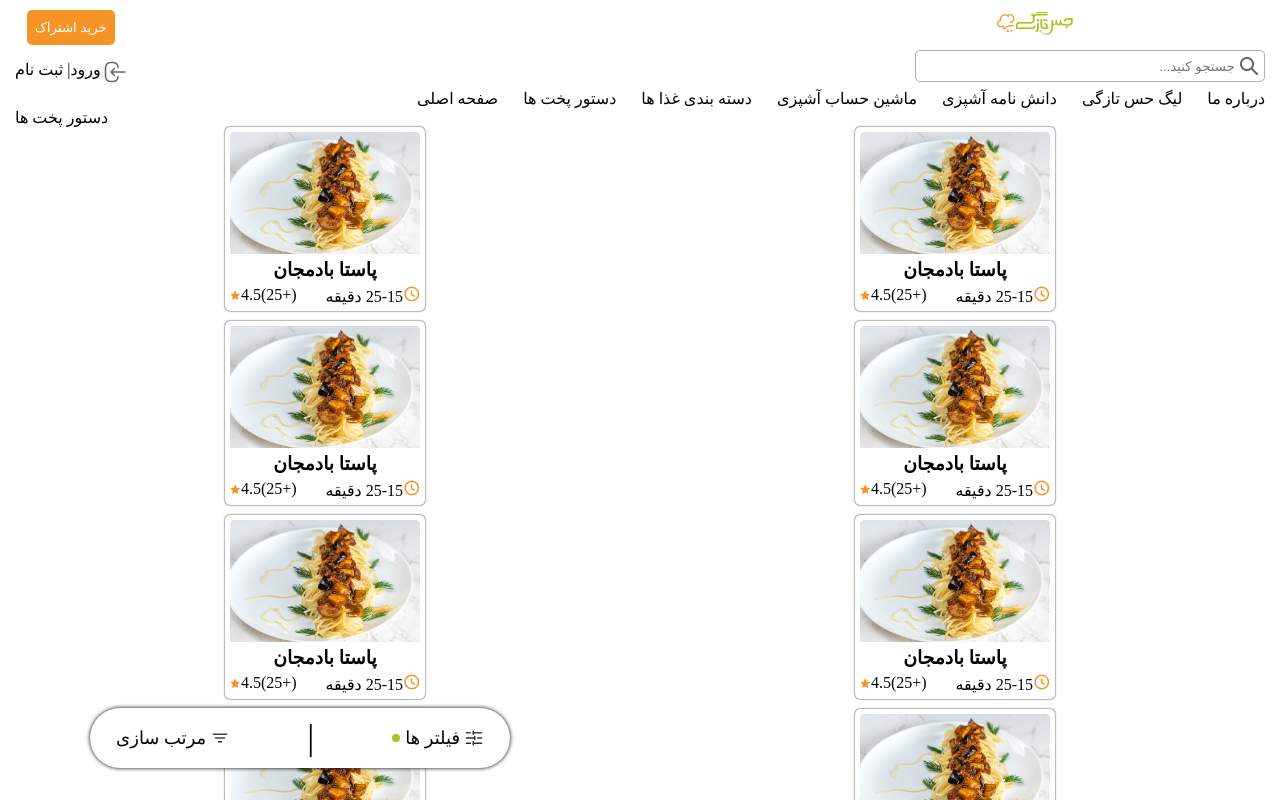
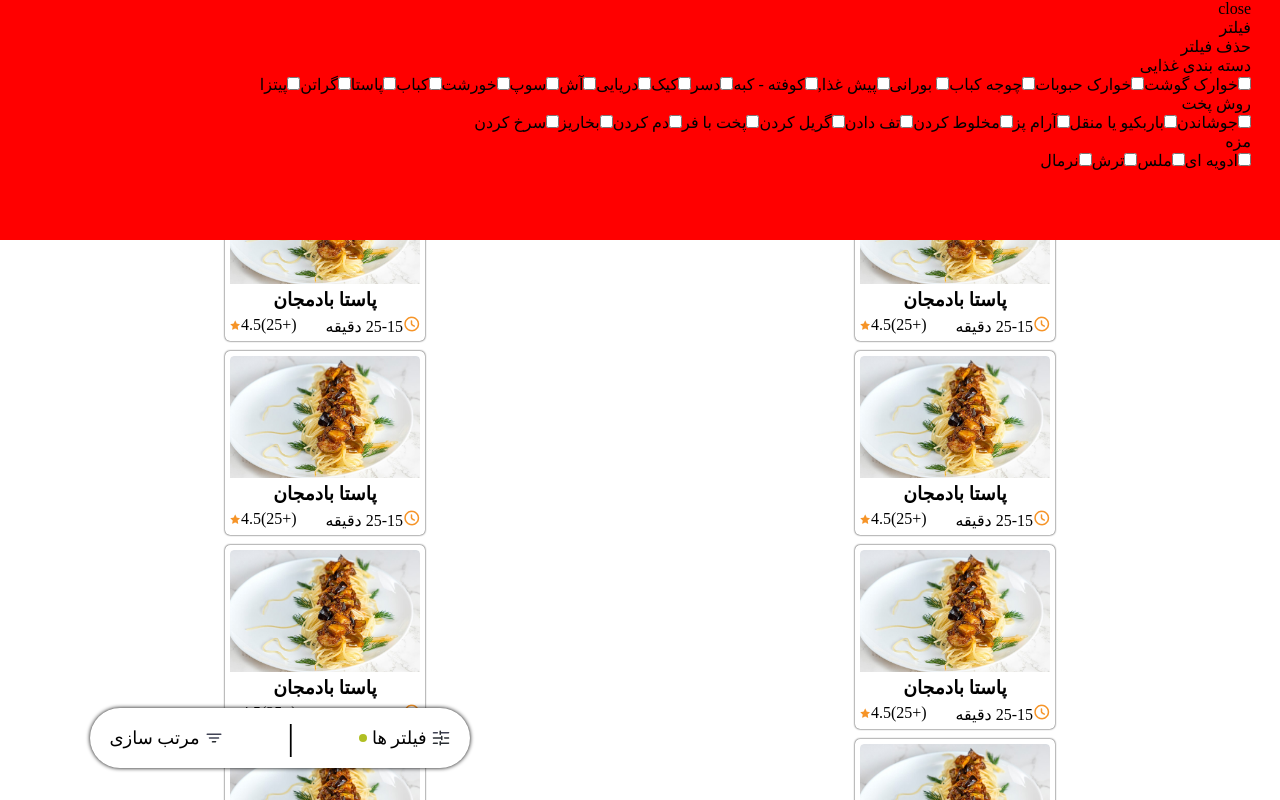
Before and after one commit to sediqullahbadakhsh/recipes, a React (Vite) app: page / in a window 1280 px wide. Both pictures are taken after a click on the item "فیلتر ها". Shown: the top 800 px of the page. Built offline with nearby package versions, Linux system fonts and the light colour scheme.

Commit message:
update filters

```diff
--- a/src/assets/style/Items.css
+++ b/src/assets/style/Items.css
@@ -10,6 +10,15 @@
 .active {
   display: block;
 }
+.items-page {
+  margin-top: 15px;
+}
+.filter-options {
+  margin-bottom: 15px;
+}
+.items-title {
+  display: none;
+}
 
 /* Floating Buttons */
 
@@ -17,7 +26,7 @@
   position: fixed;
   bottom: 4%;
   left: 7%;
-  width: 420px;
+  width: 380px;
   height: 60px;
   display: flex;
   justify-content: space-around;
@@ -79,3 +88,15 @@
   display: none;
 }
 /* Recipe list end */
+
+/*Filter Menu */
+
+.filterList {
+  position: fixed;
+  top: 0;
+  left: 0;
+  width: 100vw;
+  height: 30vh;
+  background-color: red;
+  padding-right: 29px;
+}
--- a/src/components/Filters.jsx
+++ b/src/components/Filters.jsx
@@ -1,4 +1,35 @@
-const Filters = () => {
-  return <div>Filters</div>;
+import { useState } from "react";
+
+const Filters = ({ filters, closeMenu, filterOption }) => {
+  const [data, setData] = useState("");
+
+  const hundleClick = (e) => {
+    setData(e.target);
+    filterOption(e.target);
+  };
+  return (
+    <div className="filterList" dir="rtl">
+      <div onClick={closeMenu}>close</div>
+      <p>فیلتر</p>
+      <p>حذف فیلتر</p>
+      {filters.map((filter) => {
+        return (
+          <div key={filter.name}>
+            <div>{filter.name}</div>
+            <div>
+              {filter.types.map((type) => {
+                return (
+                  <label key={type}>
+                    <input type="checkbox" onClick={hundleClick} value={type} />
+                    {type}
+                  </label>
+                );
+              })}
+            </div>
+          </div>
+        );
+      })}
+    </div>
+  );
 };
 export default Filters;
--- a/src/components/Items.jsx
+++ b/src/components/Items.jsx
@@ -1,5 +1,5 @@
 import { useState } from "react";
-import { itemList, filters, sorting } from "./data";
+import { itemList, filterList, sortList } from "./data";
 
 import Filters from "./Filters";
 import Recipes from "./Recipes";
@@ -12,9 +12,26 @@ import sort from "../assets/Images/sort.png";
 const Items = () => {
   const [activeFilter, setActiveFilter] = useState(false);
   const [activeSort, setActiveSort] = useState(false);
+  const [selectFilters, setSelectFilters] = useState([]);
+
+  const closeMenu = () => {
+    setActiveFilter(false);
+    setActiveSort(false);
+  };
+  const hundleUpdate = (data) => {
+    setSelectFilters((arr) => [...arr, data.value]);
+  };
+  console.log(selectFilters);
   return (
-    <div>
-      <div>دستور پخت ها</div>
+    <div className="items-page">
+      <div className="filter-options" dir="rtl">
+        فیلتر:
+        {selectFilters &&
+          selectFilters.map((filter) => {
+            return <div key={filter}>{filter}</div>;
+          })}
+      </div>
+      <div className="items-title">دستور پخت ها</div>
       <ul className="floating-button">
         <li className="sortButton" onClick={() => setActiveSort(!activeSort)}>
           <p>مرتب سازی</p>
@@ -44,7 +61,11 @@ const Items = () => {
             activeFilter ? "active" : "hidden"
           }`}
         >
-          <Filters />
+          <Filters
+            filters={filterList}
+            closeMenu={closeMenu}
+            filterOption={hundleUpdate}
+          />
         </div>
       </div>
     </div>
--- a/src/components/data.js
+++ b/src/components/data.js
@@ -138,7 +138,7 @@ export const itemList = [
   },
 ];
 
-export const filters = [
+export const filterList = [
   {
     name: "دسته بندی غذایی",
     types: [
@@ -181,7 +181,7 @@ export const filters = [
   },
 ];
 
-export const sorting = [
+export const sortList = [
   { id: 1, name: "جدیدترین" },
   { id: 2, ame: "یمی ترین" },
   { id: 3, ame: "بوب ترین" },
```
